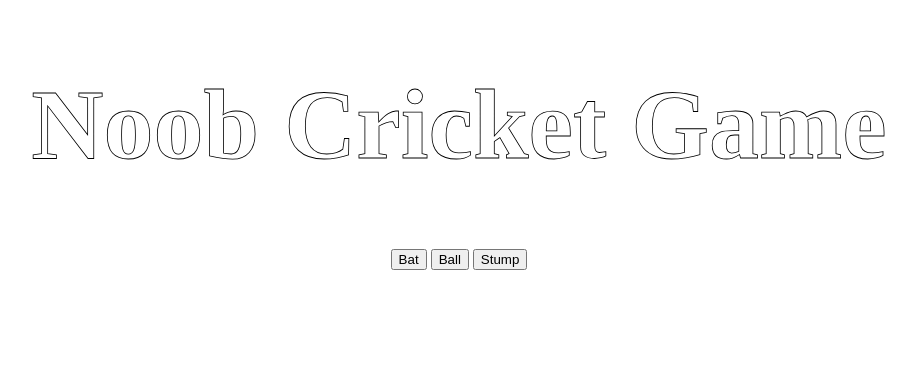
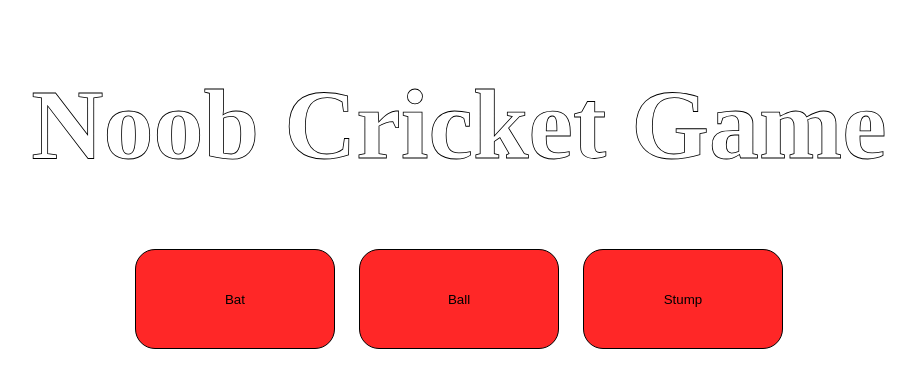
Before and after one commit to krRaviongit/Boomer_Cricket, a plain HTML site: page index.html in a window 1280 px wide. Shown: the whole page, without its empty margins (181-1097 px from the left). Drawn offline with Linux system fonts and the light colour scheme.

Commit message:
style: add new button class with dimensions, border, and background color for improved UI

```diff
--- a/style.css
+++ b/style.css
@@ -11,3 +11,11 @@ h1{
   color: white;
   -webkit-text-stroke: 0.8px black;
 }
+.click{
+  height: 100px;
+  width:200px;
+  margin:0 10px;
+  border: 1px solid black;
+  border-radius: 20px;
+  background-color: rgb(255, 39, 39);
+}
```
